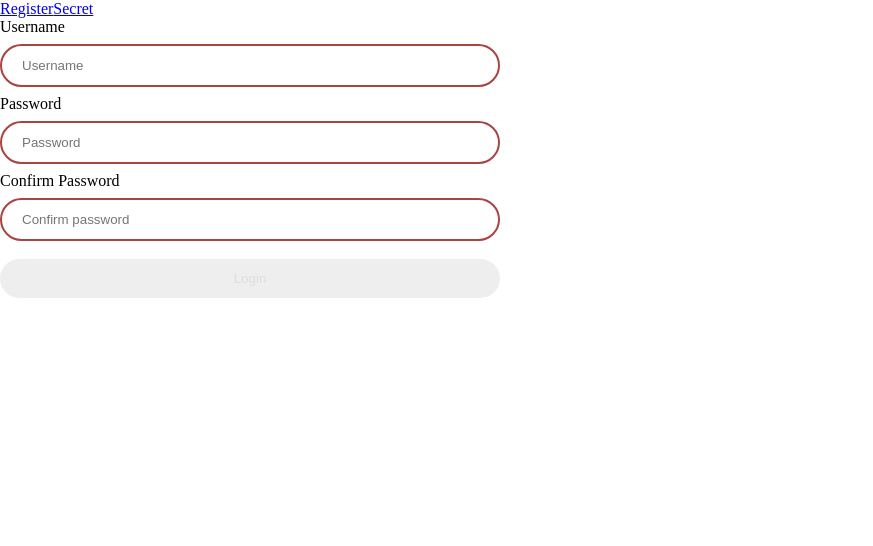
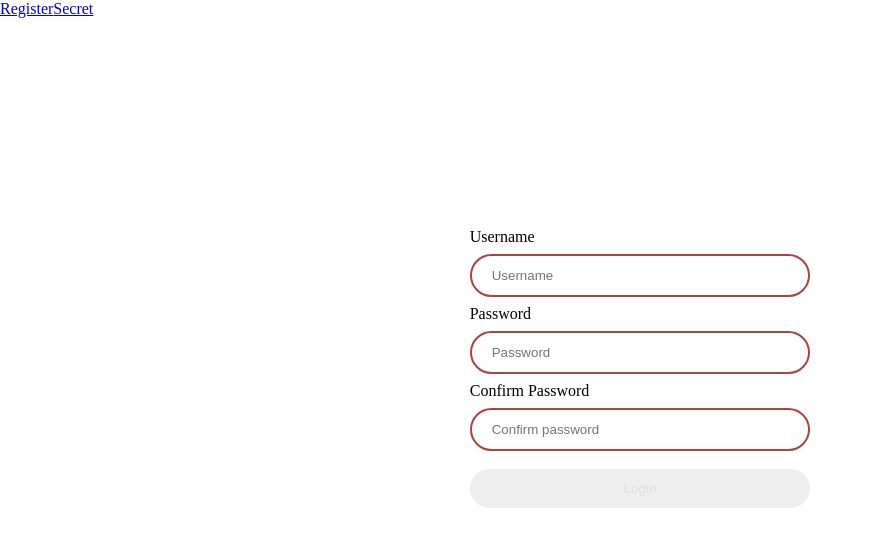
Before and after one commit to mathbertmes/angular-diy-6, an Angular app: page /register in a window 1280 px wide. Shown: the top 546 px of the page, without its empty margins (0-873 px from the left). Built offline with nearby package versions, Linux system fonts and the light colour scheme.

Commit message:
refactor: register page

```diff
--- a/src/app/register/register.component.html
+++ b/src/app/register/register.component.html
@@ -1,3 +1,4 @@
+<div class="contentContainer">
 <div class="formWrapper">
   <form [formGroup]="form" (ngSubmit)="handleSubmit()">
     <div>
@@ -5,7 +6,6 @@
       <input
         matInput
         id="username"
-        name="formWrapper"
         placeholder="Username"
         formControlName="username"
       />
@@ -13,7 +13,7 @@
         *ngIf="username?.invalid && username?.touched"
         class="alert alert-danger"
       >
-        <div *ngIf="username?.hasError('required')">Name is required.</div>
+        <div *ngIf="username?.hasError('required')">Username is required.</div>
       </div>
     </div>
     <div>
@@ -60,3 +60,4 @@
     <button class="success" [disabled]="!form.valid" type="submit">Login</button>
   </form>
 </div>
+</div>
```
